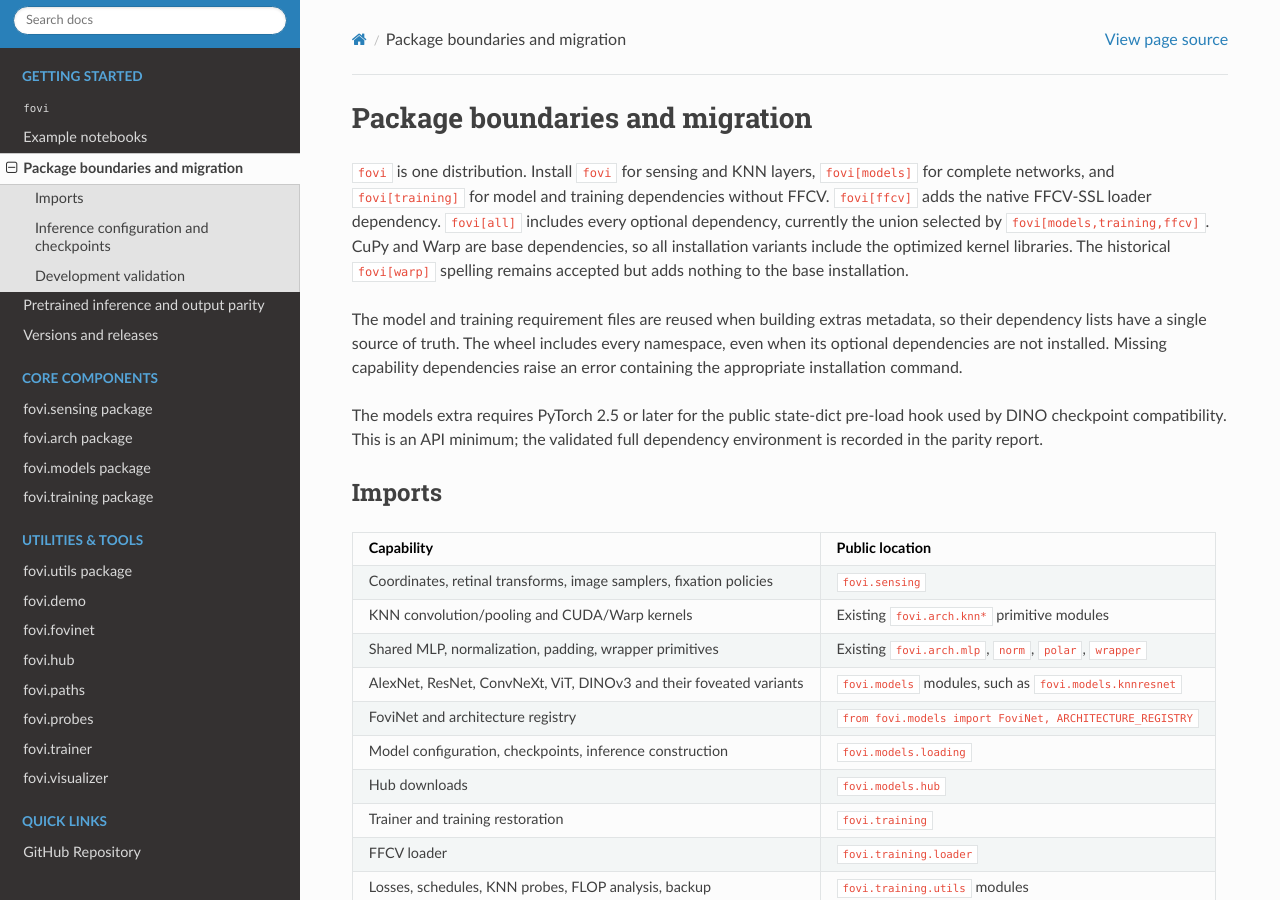
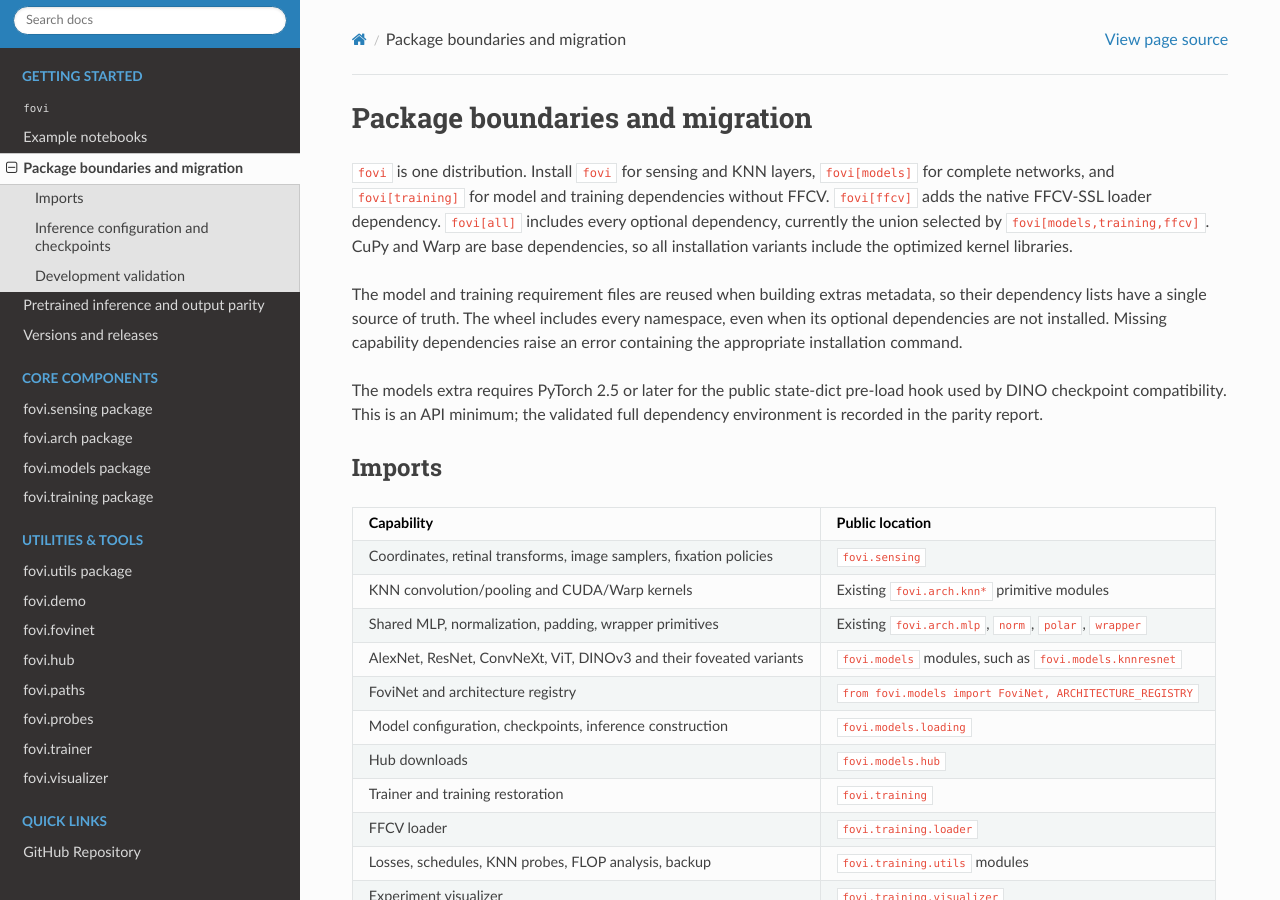
Before and after one commit to nblauch/fovi, a Sphinx documentation site: the page built from docs/package_boundaries.md, in a window 1280 px wide and 900 px high. Built offline with Sphinx 7.4.7 and the Read the Docs theme 3.1.0, drawn with Linux system fonts in a browser that asks for light colours.

Commit message:
Remove the redundant Warp extra and its documentation

```diff
--- a/docs/package_boundaries.md
+++ b/docs/package_boundaries.md
@@ -5,8 +5,7 @@
 `fovi[ffcv]` adds the native FFCV-SSL loader dependency. `fovi[all]`
 includes every optional dependency, currently the union selected by
 `fovi[models,training,ffcv]`. CuPy and Warp are base dependencies, so all
-installation variants include the optimized kernel libraries. The historical
-`fovi[warp]` spelling remains accepted but adds nothing to the base installation.
+installation variants include the optimized kernel libraries.
 
 The model and training requirement files are reused when building extras metadata, so their
 dependency lists have a single source of truth. The wheel includes every namespace, even
--- a/docs/read_me.rst
+++ b/docs/read_me.rst
@@ -52,8 +52,7 @@
 ``FOVI_DATASETS_DIR`` before importing the trainer. Model inference from
 an explicit configuration/checkpoint directory requires neither. CuPy
 and Warp kernels are installed with plain ``fovi``; no kernel extra is
-needed. The older ``fovi[warp]`` spelling remains accepted and installs
-the same dependencies as plain ``fovi``. See `package boundaries and
+needed. See `package boundaries and
 migration <package_boundaries.html>`__ for public import paths.
 
 To use flash attention, install per the typical approach:
--- a/pyproject.toml
+++ b/pyproject.toml
@@ -15,14 +15,13 @@
 allow-direct-references = true
 
 [tool.hatch.metadata.hooks.requirements_txt]
-files = ["fovi/requirements.txt", "requirements-warp.txt"]
+files = ["fovi/requirements.txt"]
 
 [tool.hatch.metadata.hooks.requirements_txt.optional-dependencies]
 models = ["requirements-models.txt"]
 training = ["requirements-models.txt", "requirements-training.txt"]
 ffcv = ["requirements-ffcv.txt"]
 all = ["requirements-models.txt", "requirements-training.txt", "requirements-ffcv.txt"]
-warp = ["requirements-warp.txt"]
 
 [tool.hatch.build.targets.wheel]
 packages = ["fovi"]
--- a/requirements-warp.txt
+++ /dev/null
@@ -1 +0,0 @@
-warp-lang>=1.12
```
Also changed, not shown: README.md (+0 -1 lines), docs/releases.md (+1 -1 lines), 2 other files.
